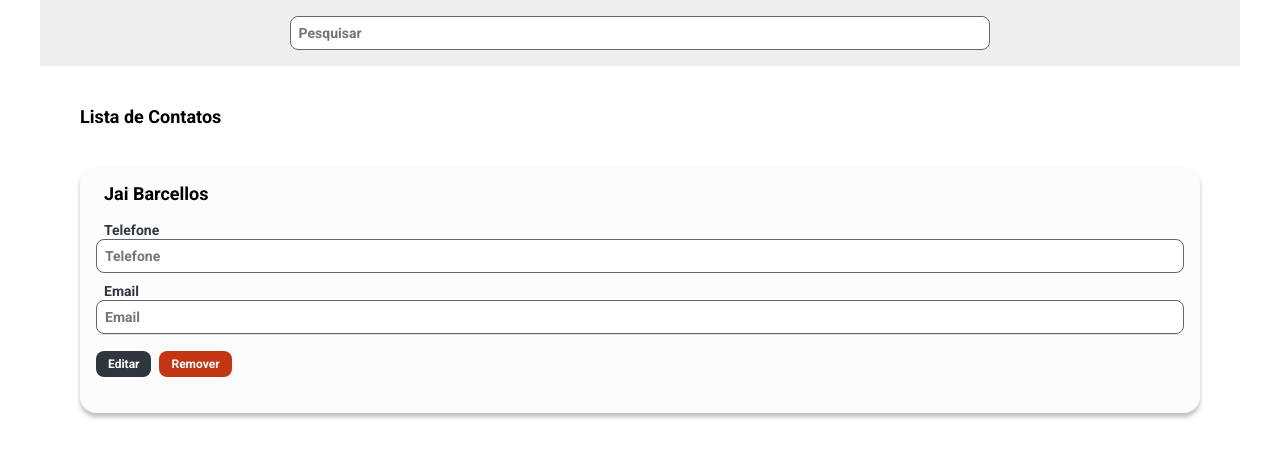
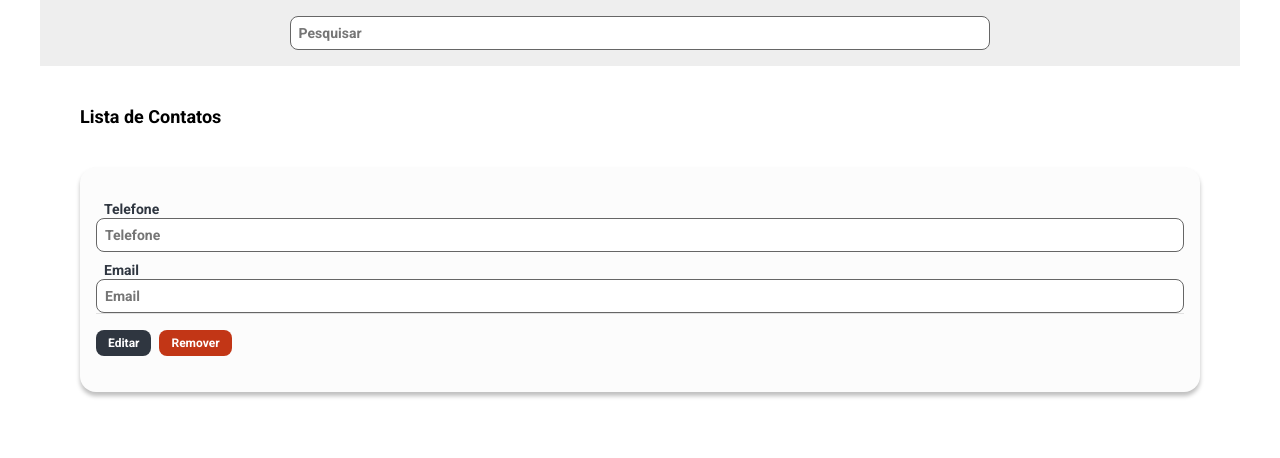
Before and after one commit to odaniloborges/lista-contatos, a React (Create React App) app: page / in a window 1280 px wide. Shown: the top 458 px of the page. Built offline with nearby package versions, Linux system fonts and the light colour scheme.

Commit message:
Componetização do Contato e desestruturação das Props do component

```diff
--- a/src/components/Contato/index.tsx
+++ b/src/components/Contato/index.tsx
@@ -1,17 +1,23 @@
 import { useState } from 'react'
 import { Botao, BotaoCancelar, BotaoRemover, BotaoSalvar } from '../../styles'
 import * as S from './styles'
+import ContatoClass from '../../models/Contato'
 
-const Contato = () => {
+type Props = ContatoClass
+
+const Contato = ({ nome, telefone, email, id }: Props) => {
   const [estaEditando, setEstaEditando] = useState(false)
 
   return (
     <S.Card>
-      <S.Nome>Jai Barcellos</S.Nome>
+      <S.Nome>
+        {estaEditando && <em>Editando: </em>}
+        {nome}
+      </S.Nome>
       <S.Label>Telefone</S.Label>
-      <S.Telefone type="telefone" placeholder="Telefone" />
+      <S.Telefone type="telefone" placeholder="Telefone" value={telefone} />
       <S.Label>Email</S.Label>
-      <S.Email type="email" placeholder="Email" />
+      <S.Email type="email" placeholder="Email" value={email} />
       <S.BarraAcoes>
         {estaEditando ? (
           <>
--- /dev/null
+++ b/src/models/Contato.ts
@@ -0,0 +1,15 @@
+class Contato {
+  nome: string
+  telefone: string
+  email: string
+  id: number
+
+  constructor(nome: string, telefone: string, email: string, id: number) {
+    this.nome = nome
+    this.telefone = telefone
+    this.email = email
+    this.id = id
+  }
+}
+
+export default Contato
```
